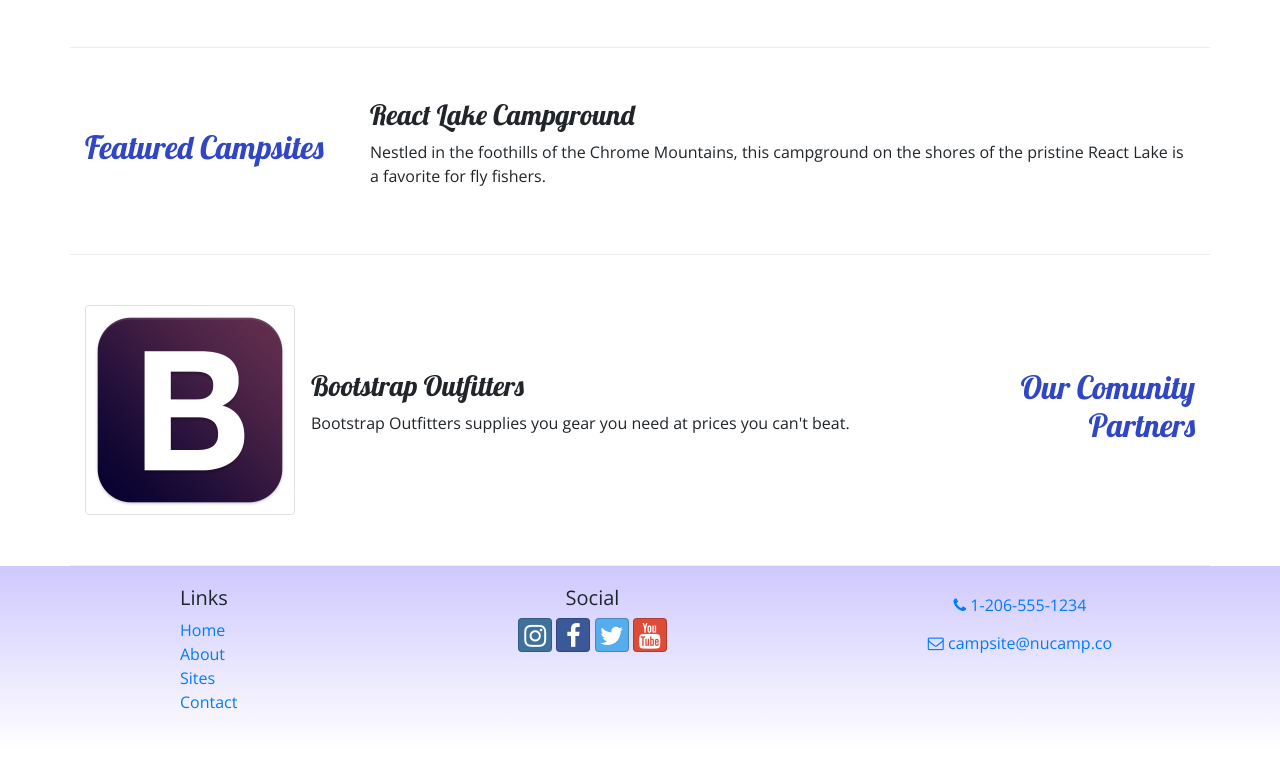
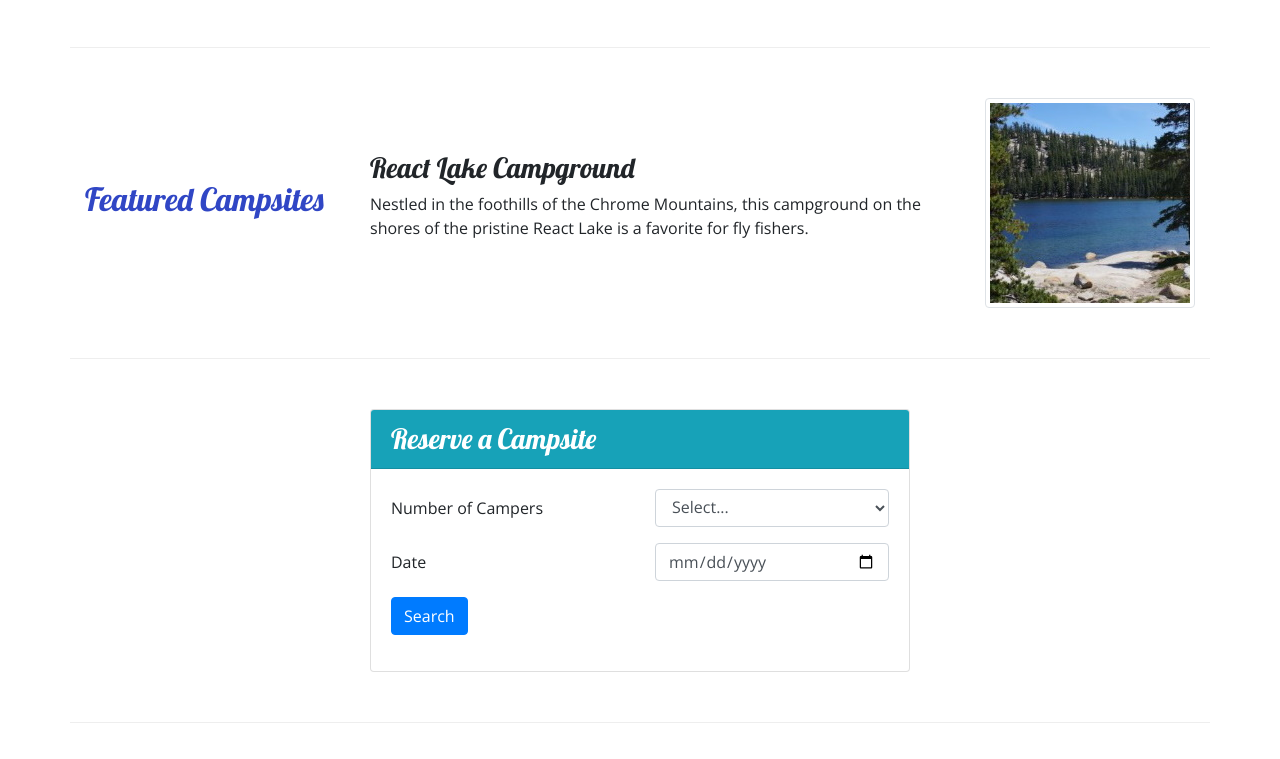
Before and after one commit to jacobdees/nucampsite1, a website: page index.html in a window 1280 px wide. Shown: the part 481-1240 px from the top of the page. Drawn offline with nearby package versions, Linux system fonts and the light colour scheme.

Commit message:
Week 2 Assignment

```diff
--- a/css/styles.css
+++ b/css/styles.css
@@ -35,3 +35,7 @@ header h2{
 .navbar{
   background-color: #901CAD;
 }
+
+.selected{
+  display:none;
+}
--- a/index.html
+++ b/index.html
@@ -28,6 +28,9 @@
             <h1>Nucamp</h1>
             <h2>a better way to camp</h2>
           </div>
+            <div class="col-md-4 col-xl-2 col mt-4">
+              <a href="#reserveForm"><button class="btn btn-info">Reserve Campsite</button></a>
+            </div>
         </div>
 			</div>
 		</header>
@@ -68,15 +71,64 @@
 
     <div class="container">
       <div class="row row-content align-items-center">
+        <!-- specifies the width for just the header -->
+        <!-- header will take up 3 cols until viewport is sm -->
         <div class="col-sm-4 col-md-3">
-			    <h2>Featured Campsites</h2>
+          <!-- I don't see much of a difference when this class is taken out... -->
+			    <h2 class="text-sm-left">Featured Campsites</h2>
         </div>
         <div class="col">
-          <h3>React Lake Campground</h3>
-          <p class="d-none d-sm-block">
-            Nestled in the foothills of the Chrome Mountains, this campground on the
-            shores of the pristine React Lake is a favorite for fly fishers.
-          </p>
+          <!-- "media" connects the header, paragraph, and image -->
+          <div class="media">
+            <!-- "media-body" allows the h3 & p to be inline with h2 and img -->
+            <div class="media-body align-self-center">
+              <h3>React Lake Campground</h3>
+              <!-- Once viewport is below sm, this p will disappear -->
+              <p class="d-none d-sm-block">
+                Nestled in the foothills of the Chrome Mountains, this campground on the
+                shores of the pristine React Lake is a favorite for fly fishers.
+              </p>
+            </div>
+            <img class="d-flex ml-3 img-thumbnail" src="img/react-lake-thumb.jpg" alt="React Lake Thumbnail">
+          </div>
+        </div>
+      </div>
+      <!-- I put id="reserveForm" here instead of on the actual form tag because I think it looks better.
+      We're probably going to add some code to make it look better later on, but for now...I'm keeping this. -->
+      <div class="row row-content align-items-center"  id="reserveForm">
+        <!-- "mx-auto" automatically centers the col -->
+        <div class="col-sm-6 mx-auto">
+          <div class="card">
+            <h3 class="card-header bg-info text-white">Reserve a Campsite</h3>
+            <div class="card-body">
+              <form>
+                <div class="form-group row">
+                  <label class="col-xs col-sm-6 col-form-label" for="numCampers">Number of Campers</label>
+                  <div class="col-xs col">
+                    <!-- "form-control" makes the box beautiful and neat -->
+                    <select class="form-control" name="numCampers" id="numCampers">
+                      <option selected="selected" class="selected">Select...</option>
+                      <option value="1">1</option>
+                      <option value="2">2</option>
+                      <option value="3">3</option>
+                      <option value="4">4</option>
+                      <option value="5">5</option>
+                      <option value="6">6</option>
+                    </select>
+                  </div>
+                </div>
+                <div class="form-group row">
+                  <label class="col-xs col-sm-6 col-form-label" for="date">Date</label>
+                  <div class="col">
+                    <input type="date" id="date" name="date" placeholder="mm/dd/yyyy" class="form-control">
+                  </div>
+                </div>
+                <div>
+                  <button type="submit" class="btn btn-primary">Search</button>
+                </div>
+              </form>
+            </div>
+          </div>
         </div>
       </div>
 		</div>
```
